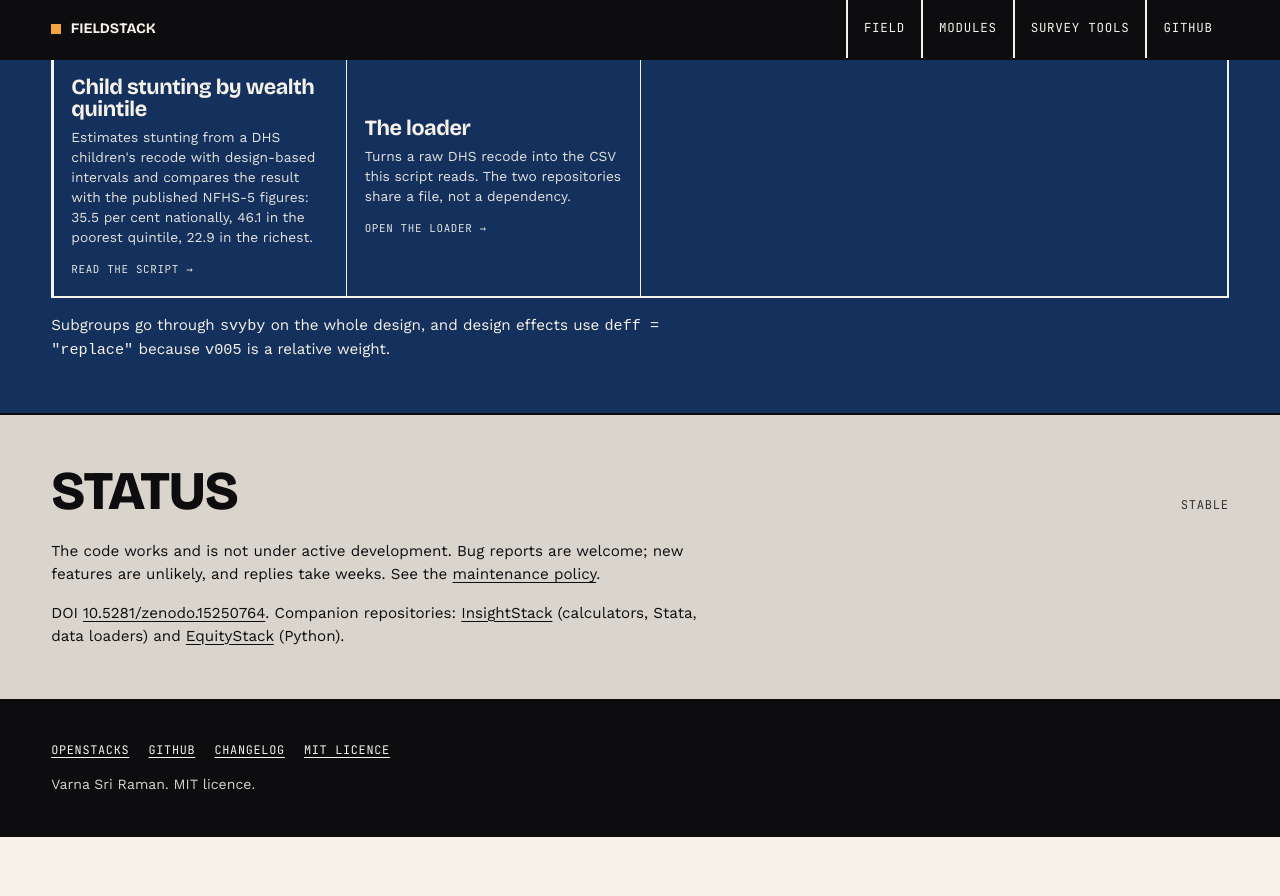
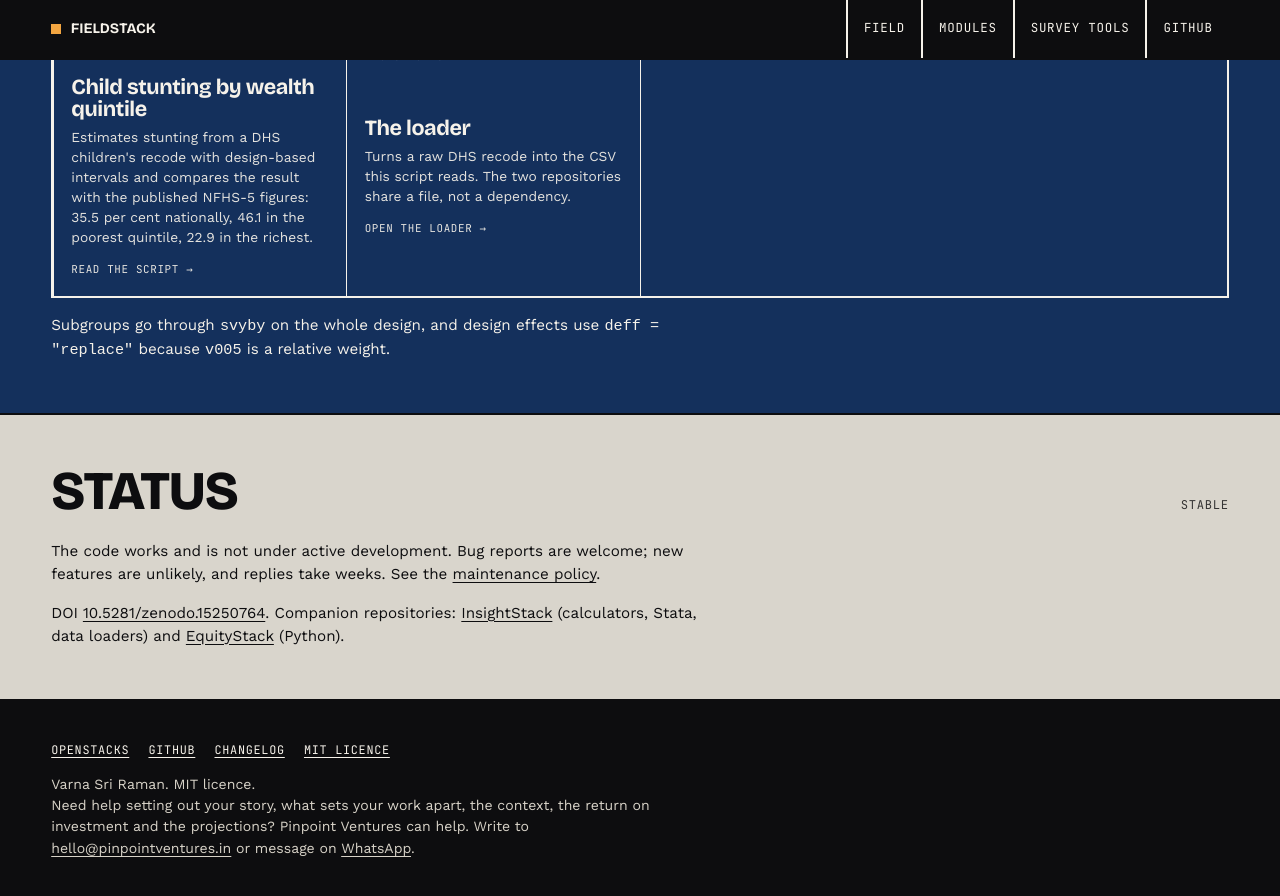
Before and after one commit to Varnasr/FieldStack, a Jekyll site: the page index.html, which Jekyll copies as it is, in a window 1280 px wide and 900 px high, scrolled down 1970 px. Shown: the top 896 px of the window. Built offline with Jekyll 4.4.1, drawn with Linux system fonts in a browser that asks for light colours; before the commit the page ends 2807 px from its top, so only the background shows below that.

Commit message:
Add Pinpoint Ventures contact line to the footer (#32)
Adds a Pinpoint Ventures contact line to the footer.

Co-Authored-By: Claude <noreply@anthropic.com>

```diff
--- a/_layouts/default.html
+++ b/_layouts/default.html
@@ -32,6 +32,7 @@
     <a href="https://github.com/Varnasr/FieldStack">Source</a>
   </div>
   <p>Varna Sri Raman. Built for open knowledge, and licensed so you can take it.</p>
+  <p>Need help setting out your story, what sets your work apart, the context, the return on investment and the projections? Pinpoint Ventures can help. Write to <a href="mailto:hello@pinpointventures.in?subject=Enquiry%20from%20varnasr.github.io/FieldStack">hello@pinpointventures.in</a> or message on <a href="https://wa.me/919871777110?text=Hi%20Pinpoint%20Ventures%2C%20I%20found%20you%20through%20varnasr.github.io/FieldStack.%20I%27d%20like%20to%20discuss%20a%20research%20or%20advisory%20engagement." target="_blank" rel="noopener">WhatsApp</a>.</p>
 </footer>
 </body>
 </html>
--- a/index.html
+++ b/index.html
@@ -196,6 +196,7 @@
     <a href="https://github.com/Varnasr/FieldStack/blob/main/LICENSE">MIT Licence</a>
   </div>
   <p>Varna Sri Raman. MIT licence.</p>
+  <p>Need help setting out your story, what sets your work apart, the context, the return on investment and the projections? Pinpoint Ventures can help. Write to <a href="mailto:hello@pinpointventures.in?subject=Enquiry%20from%20varnasr.github.io/FieldStack">hello@pinpointventures.in</a> or message on <a href="https://wa.me/919871777110?text=Hi%20Pinpoint%20Ventures%2C%20I%20found%20you%20through%20varnasr.github.io/FieldStack.%20I%27d%20like%20to%20discuss%20a%20research%20or%20advisory%20engagement." target="_blank" rel="noopener">WhatsApp</a>.</p>
 </footer>
 </body>
 </html>
```
